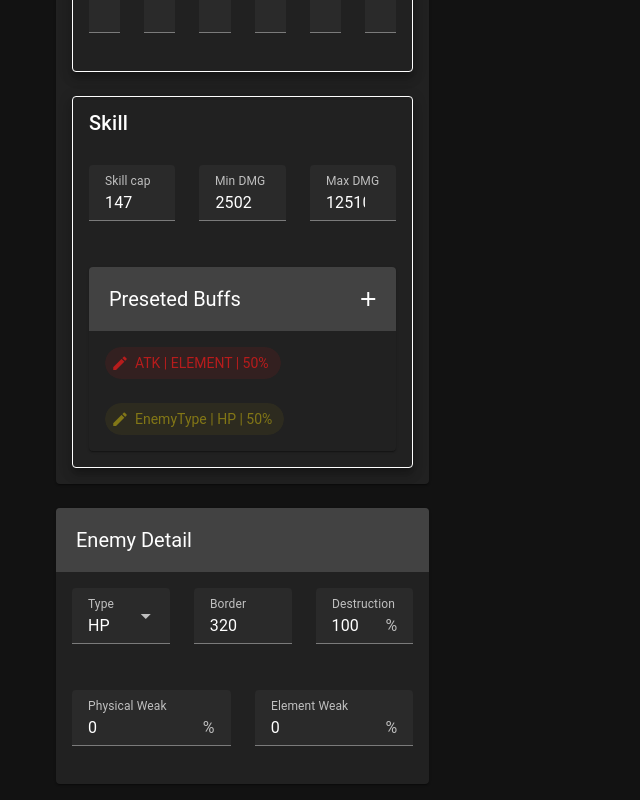
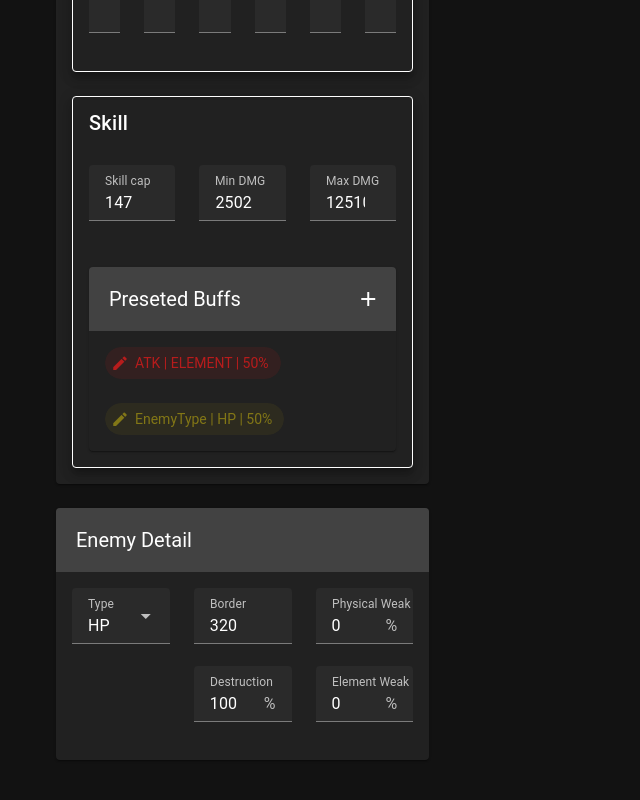
Before and after one commit to TWT233/hbrcc, a Vue app: page / in a window 1280 px wide. Shown: the part 252-1052 px from the top of the page, without its empty margins (0-640 px from the left). After the commit the page ends 1028 px from the top, so only its background shows below. Built offline with nearby package versions, Linux system fonts and the light colour scheme.

Commit message:
arrange comp

```diff
--- a/src/components/ViewEnemy.vue
+++ b/src/components/ViewEnemy.vue
@@ -36,20 +36,12 @@ const eleWeakPercent = computed({
         </v-col>
         <v-col cols="4">
           <v-text-field v-model="enemy.border" label="Border" type="number"></v-text-field>
+          <v-text-field v-model="destructionPercent" label="Destruction" type="number" suffix="%"></v-text-field>
         </v-col>
         <v-col cols="4">
-          <v-text-field v-model="destructionPercent" label="Destruction" type="number" suffix="%"></v-text-field>
-        </v-col>
-      </v-row>
-      <v-row>
-        <v-col cols="6">
           <v-text-field v-model="phyWeakPercent" label="Physical Weak" type="number" suffix="%"></v-text-field>
-        </v-col>
-        <v-col cols="6">
           <v-text-field v-model="eleWeakPercent" label="Element Weak" type="number" suffix="%"></v-text-field>
         </v-col>
-      </v-row>
-      <v-row>
       </v-row>
     </v-container>
   </v-card>
```
